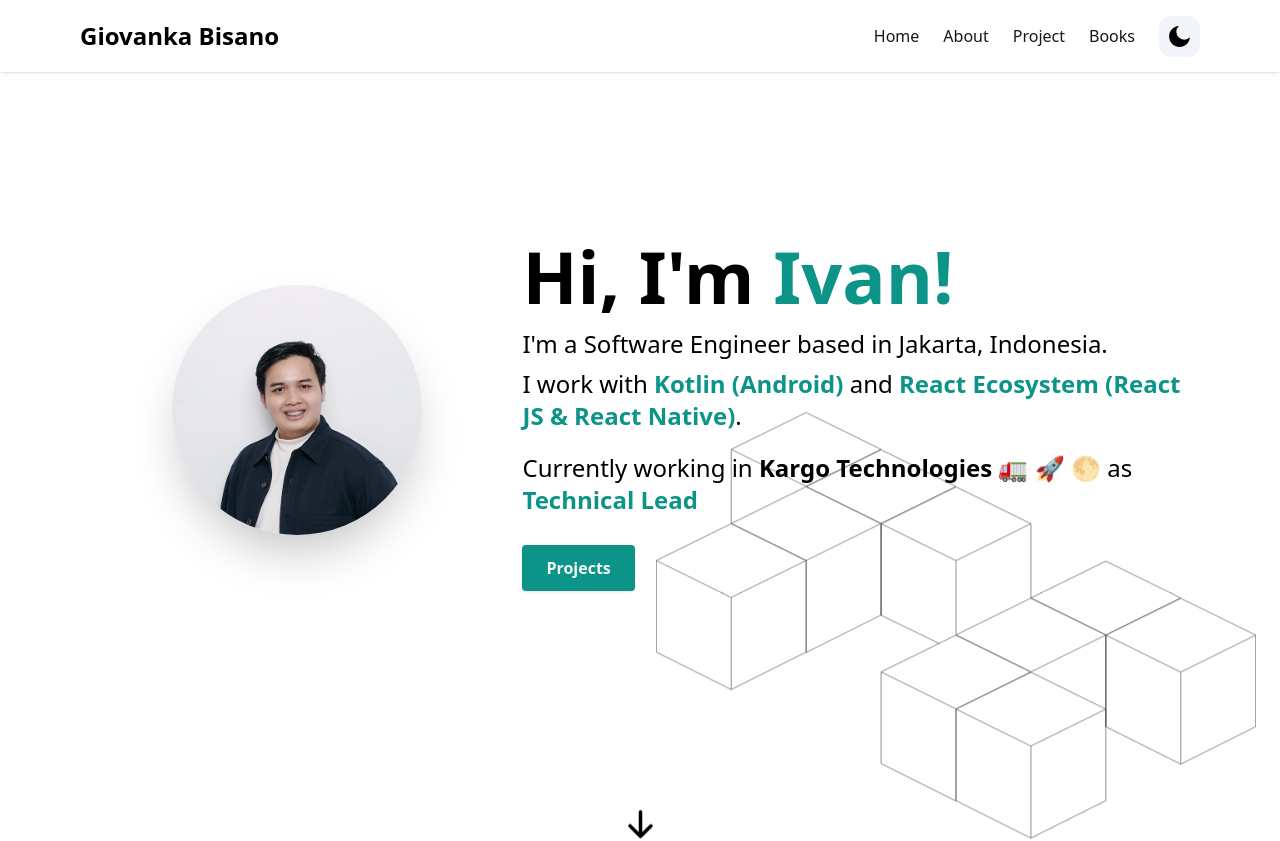
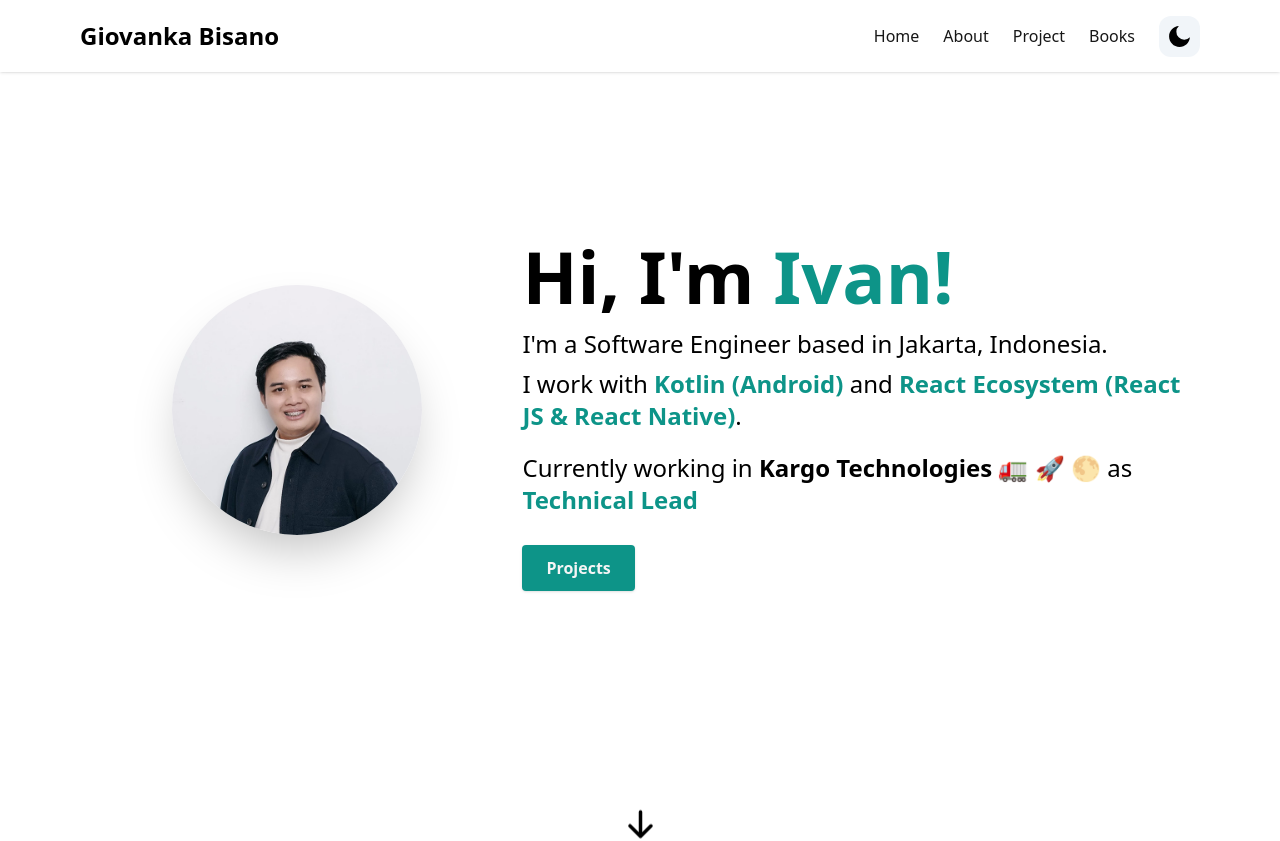
Before and after one commit to giovankabisano/giovankov.com, a Next.js app: page / in a window 1280 px wide. Shown: the top 841 px of the page. Built offline with nearby package versions, Linux system fonts and the light colour scheme.

Commit message:
Remove character asset from HeroSection

```diff
--- a/components/HeroSection.tsx
+++ b/components/HeroSection.tsx
@@ -61,13 +61,13 @@ const HeroSection = () => {
           <HiArrowDown size={35} className="animate-bounce" />
         </Link>
       </div>
-      <GB className={clsx(
+      {/* <GB className={clsx(
         'absolute bottom-0 right-6',
         'translate-y-[37%] transform-gpu',
         'w-[calc(100%-3rem)] md:w-[600px] 2xl:w-[900px]',
         'z-[-1] opacity-70 dark:opacity-30'
       )}
-      />
+      /> */}
     </section>
   )
 }
```
